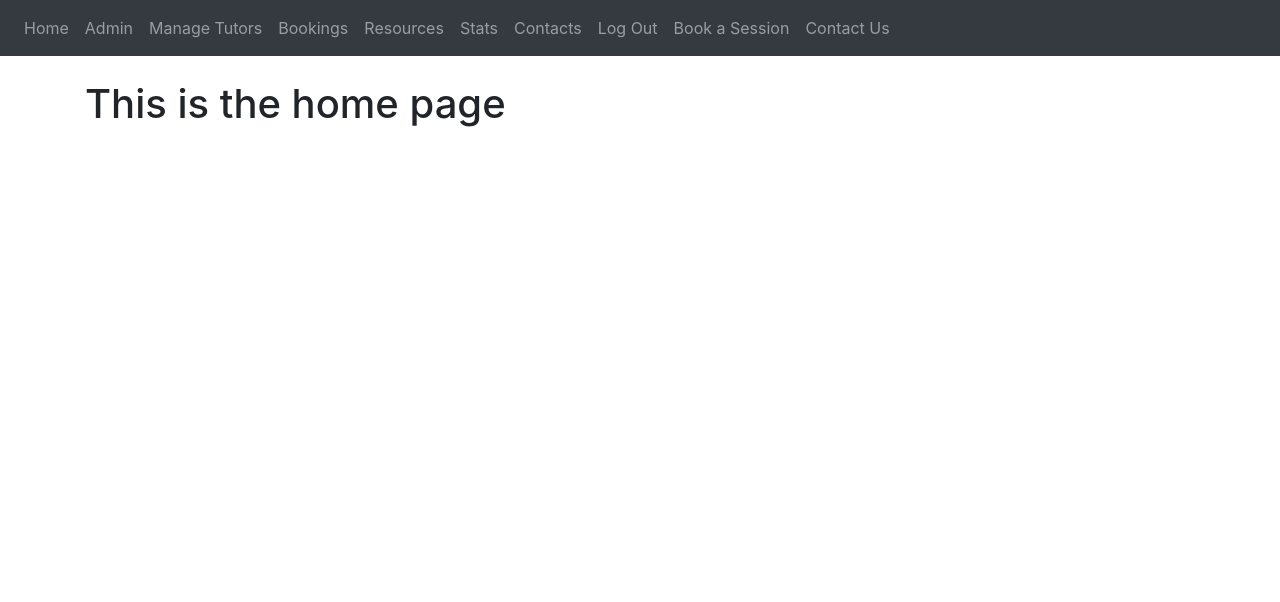
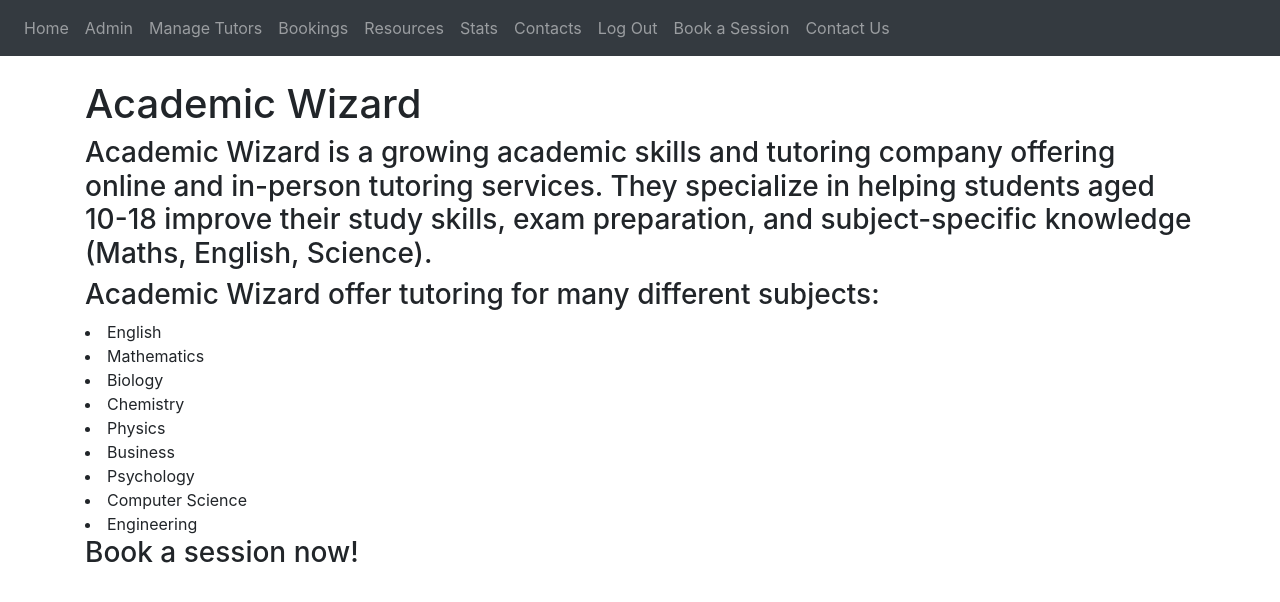
Before and after one commit to Maddy400/PETR2140, a Flask app: page / in a window 1280 px wide. Shown: the top 602 px of the page. Run offline with Flask 3, Linux system fonts and the light colour scheme; a user stored in the database is signed in; some libraries are stand-ins or nearby versions.

Commit message:
Fill home page

```diff
--- a/Website/templates/home.html
+++ b/Website/templates/home.html
@@ -1,5 +1,26 @@
 {%extends "base.html"%} {% block title %}Home{% endblock %}
 
 {%block content%}
-<h1>This is the home page</h1>
+<h1 id="home_title">Academic Wizard</h1>
+
+<div id="overall">
+<div id="about">
+    <h3 id="about_text">Academic Wizard is a growing academic skills and tutoring company offering online and in-person tutoring services. They specialize in helping students aged 10-18 improve their study skills, exam preparation, and subject-specific knowledge (Maths, English, Science).</h3>
+</div>
+
+<div id="subjects">
+    <h3 id="subjects_text">Academic Wizard offer tutoring for many different subjects:</h3>
+    <li id="subject_list">English</li>
+    <li id="subject_list">Mathematics</li>
+    <li id="subject_list">Biology</li>
+    <li id="subject_list">Chemistry</li>
+    <li id="subject_list">Physics</li>
+    <li id="subject_list">Business</li>
+    <li id="subject_list">Psychology</li>
+    <li id="subject_list">Computer Science</li>
+    <li id="subject_list">Engineering</li>
+    <h3 id="book_now" href="/booking">Book a session now!</h3>
+</div>
+
+</div>
 {%endblock%}
```
